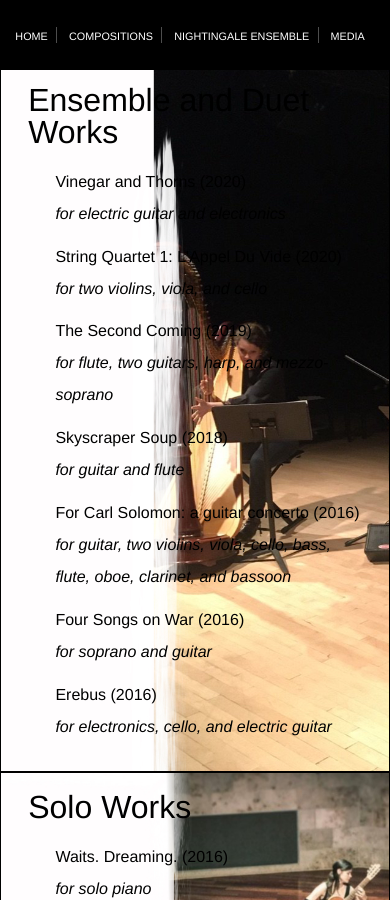
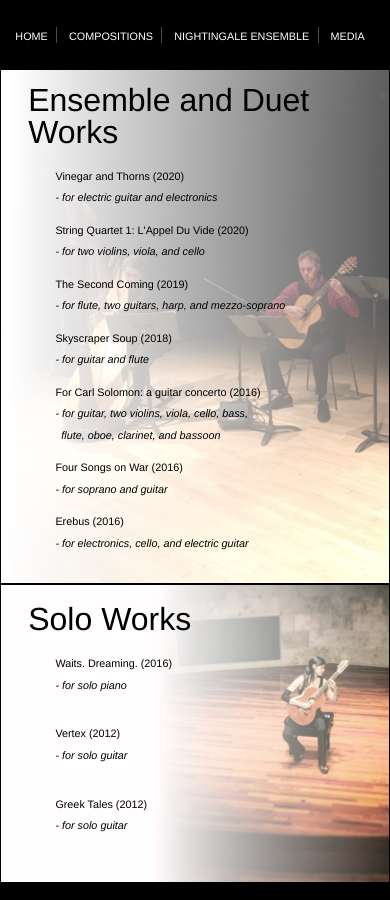
Before and after one commit to GuitHuib/zoeawallace, a Jekyll site: the page built from compositions/index.html, in a window 390 px wide and 900 px high. Built offline with Jekyll 4.4.1, drawn with Linux system fonts in a browser that asks for light colours; some of the changed text lies outside the part shown.

Commit message:
add media styles

```diff
--- a/audio/index.html
+++ b/audio/index.html
@@ -88,7 +88,7 @@ title: Media
   </div>
 
   <div class="media-row">
-    <div class="description">
+    <div class="description-lg">
       <h2>For Carl Somolon</h2>
       <div class="instr">
           <span class="emphasis">Concerto for Guitar and Small Orchestra</span>
--- a/compositions/index.html
+++ b/compositions/index.html
@@ -54,17 +54,17 @@ photo_credit: Zoë Wallace
     <div class="works-list">
       <p>Waits. Dreaming. (2016)
         <br><span class="emphasis">
-          for solo piano
+          - for solo piano
         </span></p>
 
       <p>Vertex (2012)
         <br><span class="emphasis">
-          for solo guitar
+          - for solo guitar
         </span></p>
 
       <p>Greek Tales (2012)
         <br><span class="emphasis">
-          for solo guitar
+          - for solo guitar
         </span></p>
     </div>
   </div>
--- a/css/main.css
+++ b/css/main.css
@@ -12,7 +12,7 @@ a {
   text-decoration: none;
 }
 p {
-  font-size: 1rem;
+  font-size: 1.2vh;
   line-height: 2em;
   padding-bottom: 3vh;
 }
@@ -36,17 +36,7 @@ ul {
   flex: 1 1 auto;
   padding: 7.2vh 0 0 0;
   width: 100%;
-  margin: 0;
-}
-
-@media (min-width: 1100px) {
-  html{
-    background-color: #d7d9db;
-  }
-  .content-container {
-    max-width: 1100px;
-    margin: 0 auto;
-  }
+  margin: 0 auto;
 }
 
 /* HEADER STYLES */
@@ -171,6 +161,7 @@ ul {
 .compositions > div {
   border: 1px solid #000;
 }
+
 .ensemble {
   background-image: url(/zoeawallace/images/ensemble-split.jpeg);
   background-size: cover;
@@ -179,6 +170,7 @@ ul {
   position: relative;
   padding: 2vh 1.7rem;
 }
+
 .ensemble p {
   padding-bottom: 1.2vh;
 }
@@ -298,16 +290,33 @@ ul {
   border-top: 1px solid #000;
   height: 315px;
   padding: 2vh 0;
+  position: relative;
   width: 100%;
 }
-.description{
+.description {
   box-sizing: border-box;
   display: block;
   float: left;
   height: 100%;
-  padding-top: 5vh;
+  position: absolute;
   text-align: center;
+  top: 50%;
+  transform: translate(0, -25%);
   width: 38%;
+}
+.description-lg {
+  box-sizing: border-box;
+  display: block;
+  float: left;
+  height: 100%;
+  position: absolute;
+  text-align: center;
+  top: 50%;
+  transform: translate(0, -35%);
+  width: 38%;
+}
+.description-lg {
+  font-size: 0.95rem;
 }
 .description h2 {
   margin-bottom: 1.5vh;
@@ -320,3 +329,24 @@ ul {
   line-height: 1.5em;
   padding: 1.5vh;
 }
+
+/* MEDIA STYLES */
+
+@media (min-width: 1100px) {
+  html{
+    background-color: #d7d9db;
+  }
+  .content-container {
+    max-width: 1100px;
+    margin: 0 auto;
+  }
+}
+
+@media (max-width: 900px) {
+  .ensemble {
+    background-image: url(/zoeawallace/images/ensemble-fade.jpeg);
+  }
+  .solo {
+    background-image: url(/zoeawallace/images/solo-fade.jpeg);
+  }
+}
```
Also changed, not shown: other parts of compositions/index.html (+8 -8 lines).
